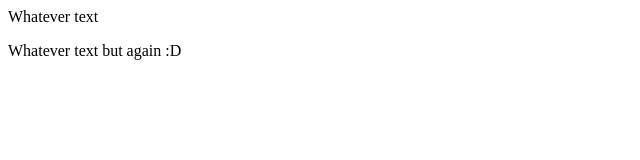
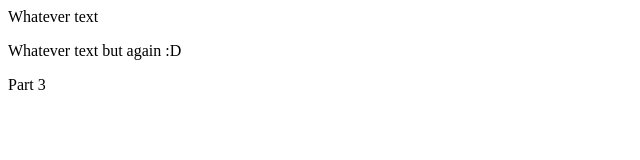
Before and after one commit to Paden-Little/PRO100, a plain HTML site: page index.html in a window 1280 px wide. Shown: the full height of the page, 0-640 px from the left. Drawn offline with Linux system fonts and the light colour scheme.

Commit message:
added 3rd paragraph
On branch main
Your branch is up to date with 'origin/main'.

Changes to be committed:
	modified:   index.html

```diff
--- a/index.html
+++ b/index.html
@@ -1,3 +1,5 @@
 <p> Whatever text</p>
 
 <p> Whatever text but again :D </p>
+
+<p> Part 3</p>
```
